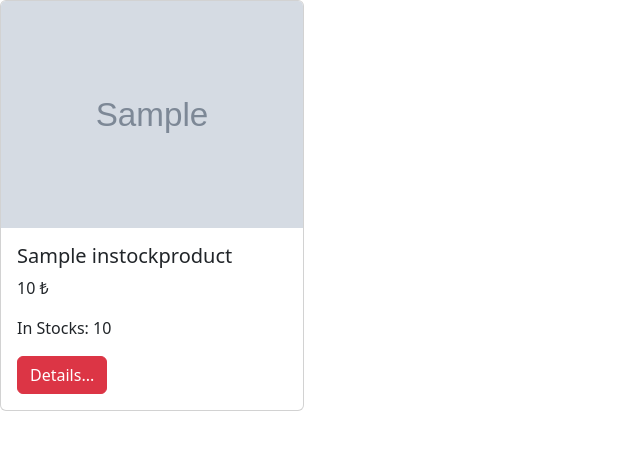
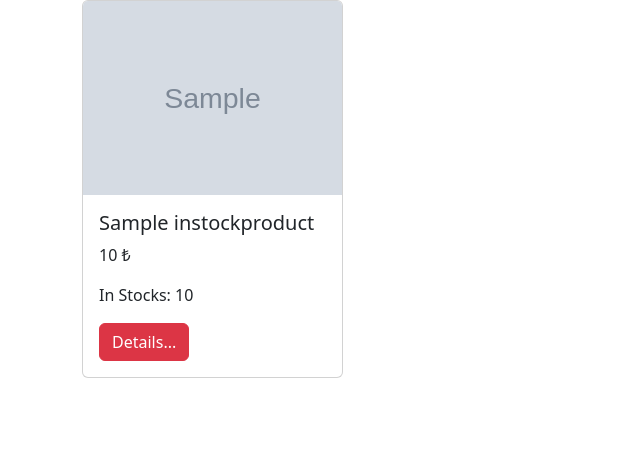
Before and after one commit to Aycelenk/Ecommerce-Website-Django, a Django app: template Marketplace/Main/templates/index.html in a window 1280 px wide. Shown: the part 56-506 px from the top of the page, without its empty margins (0-640 px from the left). Run offline with Django 3.2, Linux system fonts and the light colour scheme; the template is opened without the code that fills it: most values are stand-ins (such as "Sample title", 1, 10 or a date in 2020); grey boxes marked "Sample" are stand-in pictures.

Commit message:
index.html changing

```diff
--- a/Marketplace/Main/templates/index.html
+++ b/Marketplace/Main/templates/index.html
@@ -15,11 +15,16 @@
 
   <body>
     {% include 'partials/_navbar.html' %}
-    <div class="col-9">
+
+    <div class="container mt3">
       <div class="row">
-        {% for i in instockproducts %}
-        <div class="col-4">{% include 'partials/_product.html' %}</div>
-        {% endfor %}
+        <div class="col-9">
+          <div class="row">
+            {% for i in instockproducts %}
+            <div class="col-4">{% include 'partials/_product.html' %}</div>
+            {% endfor %}
+          </div>
+        </div>
       </div>
     </div>
   </body>
```
